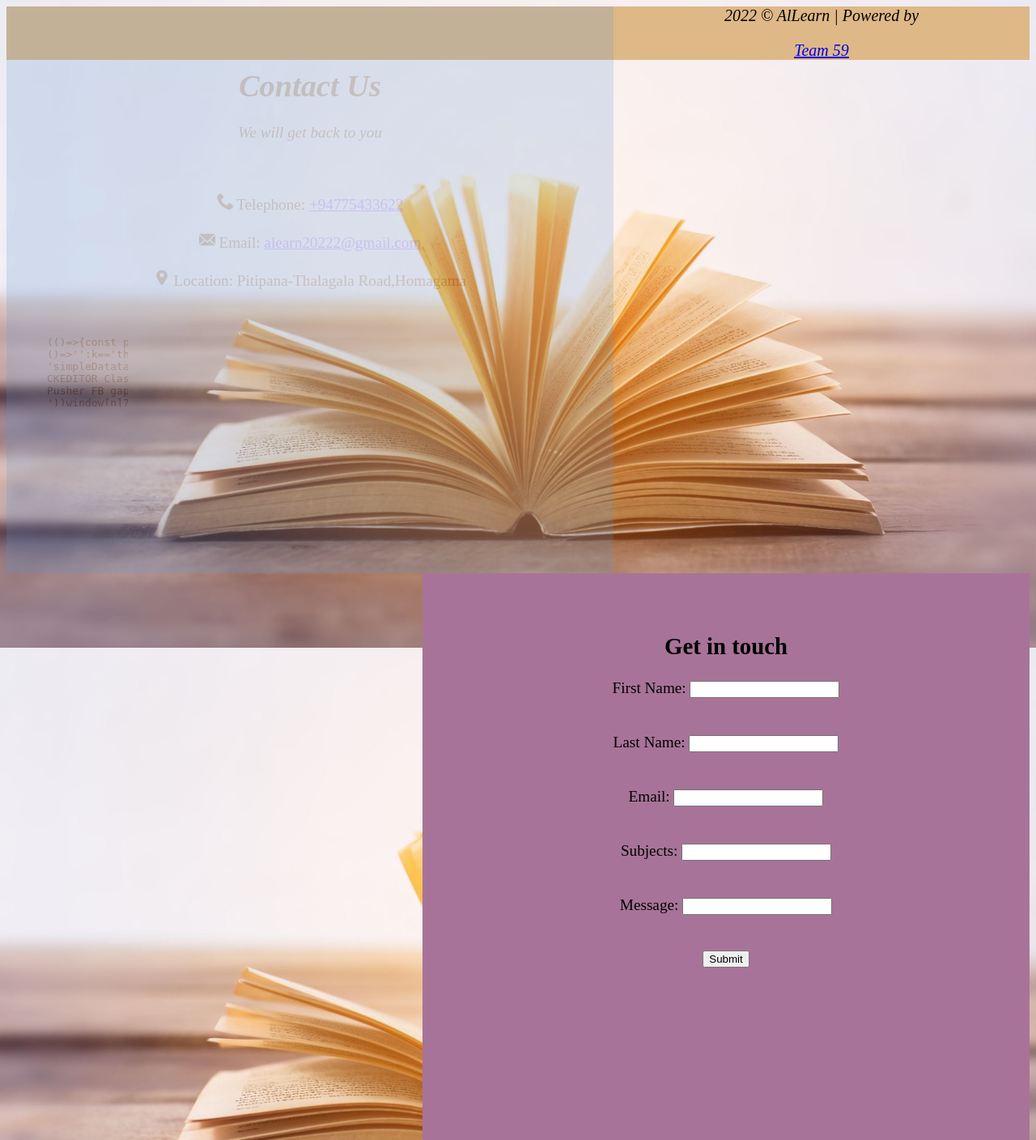
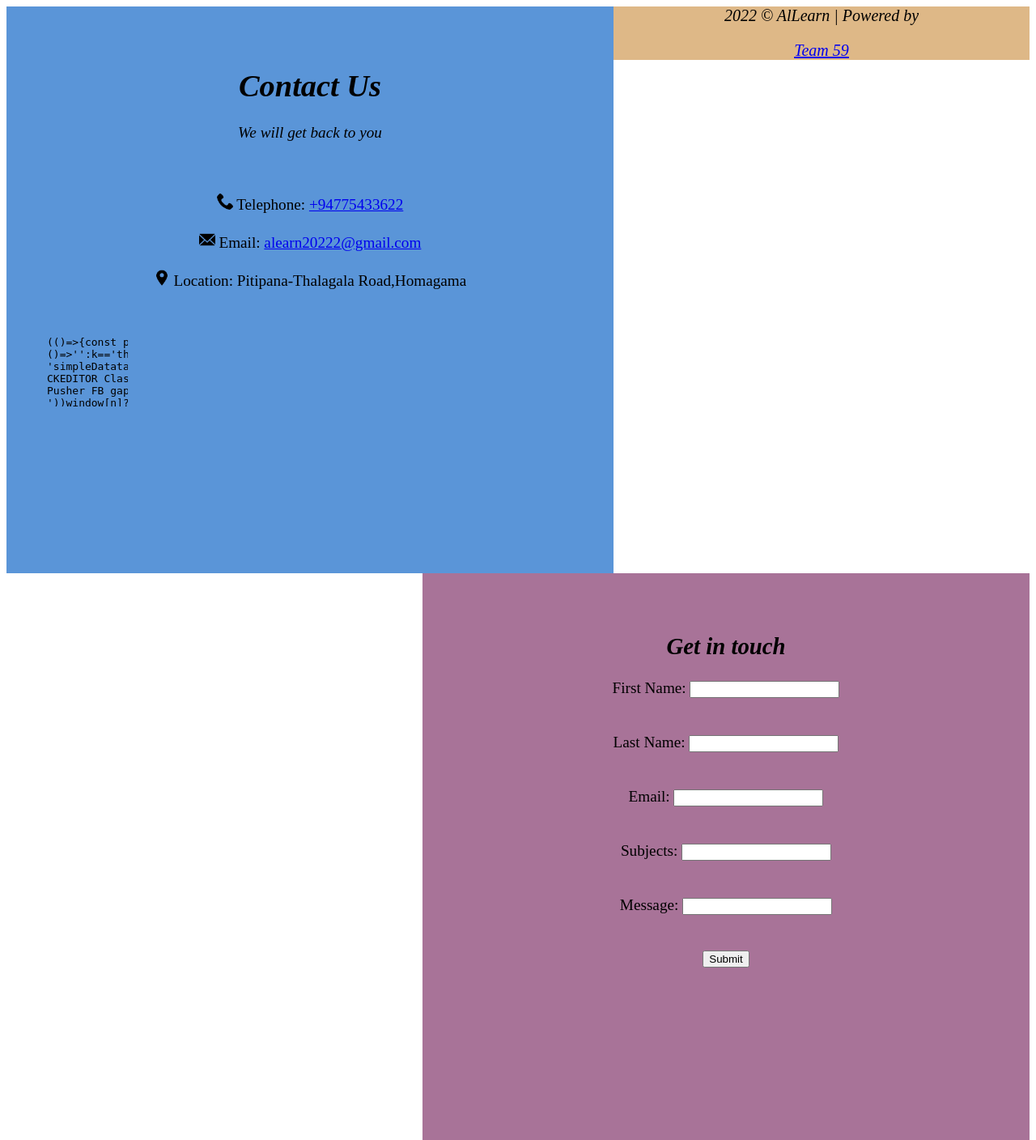
Before and after one commit to LosathiKK/WebProject, a PHP site: page /contactus.html in a window 1280 px wide. Shown: the whole page at 81% size. Run offline with PHP 8.4, Linux system fonts and the light colour scheme; some libraries are stand-ins or nearby versions.

Commit message:
contactus

```diff
--- a/contactus.css
+++ b/contactus.css
@@ -1,6 +1,11 @@
 h1{
    font-style: oblique;
 }
+
+h2{
+   font-style: oblique;
+}
+
 
 div.a {
    float: left;
@@ -10,8 +15,6 @@ div.a {
    height: 600px;
    border: 15px;
    padding: 50px;
-   opacity: 0.2;
-
 }
 
 p{
@@ -28,21 +31,8 @@ div.b {
    padding: 50px;
 }
 
-.bg-image{
-   background-image: url("bimg.jpg");
-   filter: blur(6px);
-}
-
-img{
-   background-position: ;
-}
-
 body{
    text-align: center;
-   background-image:url('bg.jpg');
-   background-repeat: no-repeat;
-   background-size: 100% 100%;
-   background-attachment: fixed;
 }
 
 p.cr{
@@ -56,3 +46,7 @@ p.tm{
    font-family: 'Times New Roman';
    font-size: 20;
 }
+
+div.mapouter{
+   position: relative;
+}
```
